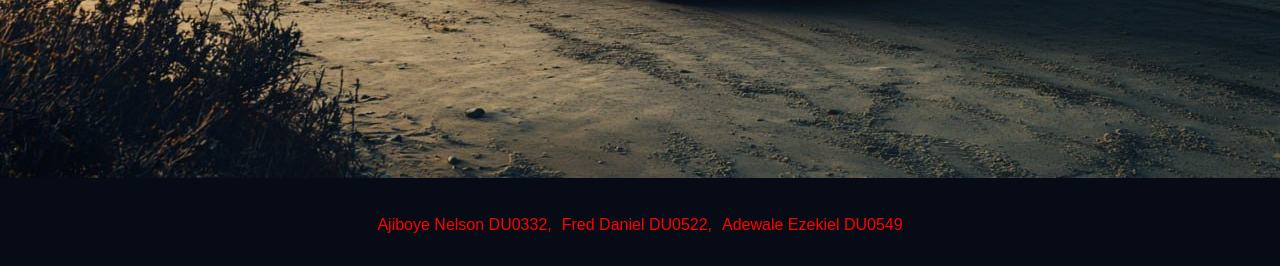
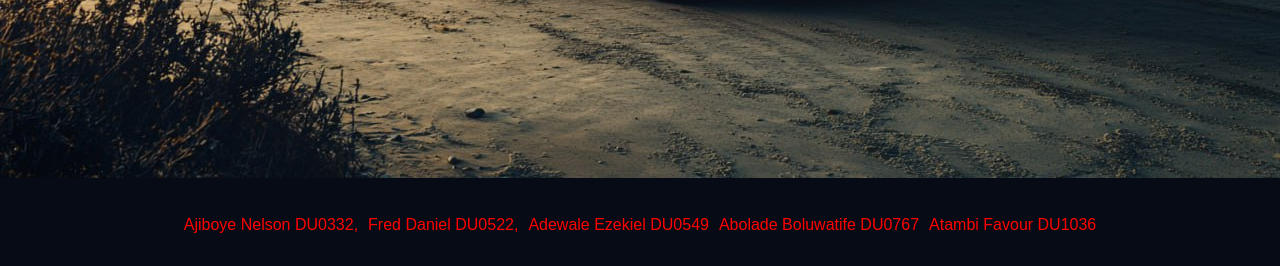
Before and after one commit to Hardelzs/HTML, a plain HTML site: page memory-game/index.html in a window 1280 px wide. Shown: the part 550-816 px from the top of the page. Drawn offline with Linux system fonts and the light colour scheme.

Commit message:
updated the README and the html file

```diff
--- a/memory-game/index.html
+++ b/memory-game/index.html
@@ -29,6 +29,9 @@
         <p>Adewale Ezekiel
             DU0549
         </p>
+        <p>Abolade Boluwatife
+            DU0767</p>
+            <p>Atambi Favour DU1036</p>
     </div>
 
 
```
Also changed, not shown: 1 other file.
